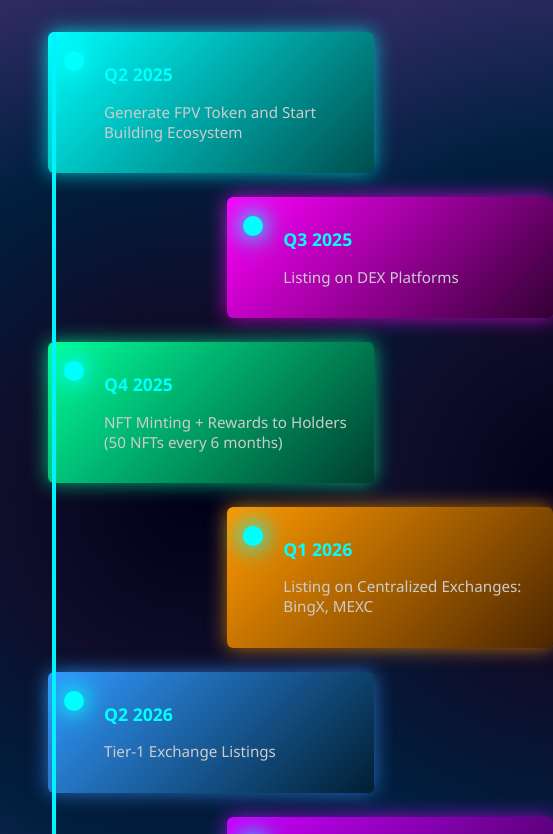
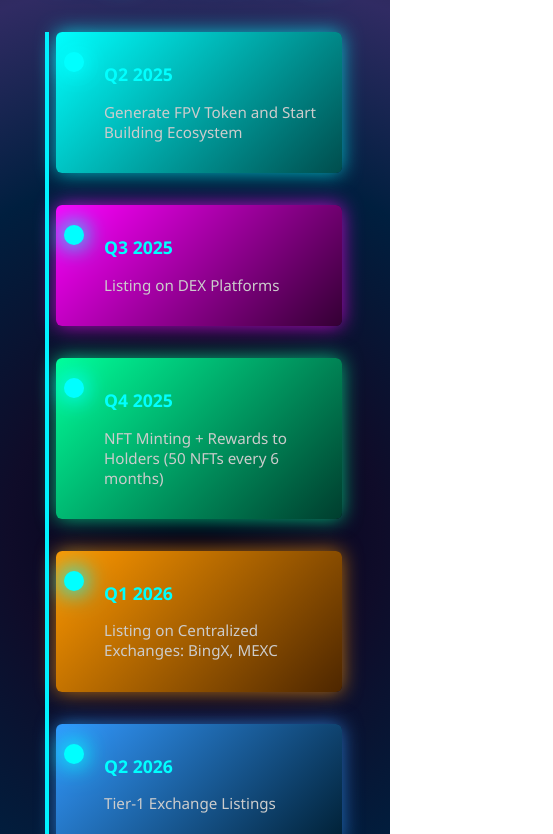
Before and after one commit to ebray783/roadmap, a plain HTML site: page index.html in a window 390 px wide. Shown: the part 185-1019 px from the top of the page, 553 px wide, since content can reach past the window. Drawn offline with Linux system fonts and the light colour scheme.

Commit message:
Update index.html

```diff
--- a/index.html
+++ b/index.html
@@ -6,7 +6,15 @@
   <title>FPVTOKEN Roadmap</title>
   <style>
     * {
+  * {
   box-sizing: border-box;
+}
+html, body {
+  margin: 0;
+  padding: 0;
+  overflow-x: hidden; /* ✅ stop side scroll */
+}
+
 }
 
 body {
@@ -175,24 +183,28 @@ body {
         transform: translateY(20px);
       }
     }
+@media (max-width: 768px) {
+  .timeline {
+    padding-left: 1.5rem;
+    padding-right: 1rem;
+  }
 
-  @media (max-width: 768px) {
   .timeline::after {
-    left: 20px;
-    margin-left: 0;
+    left: 15px; /* moves center line left */
   }
 
   .step {
     width: 100% !important;
-    padding: 1rem 1rem 1rem 3.5rem;
-    margin: 1.5rem 1rem;
+    left: 0 !important;
+    margin: 2rem 0;
+    padding: 1rem 1rem 1rem 3rem; /* add left space for dot */
   }
 
   .step::before {
-    top: 1.2rem;
-    left: 1rem !important;
+    left: 0.5rem !important;
     right: auto !important;
   }
+}
 
   h2 {
     font-size: 1.1rem;
```
